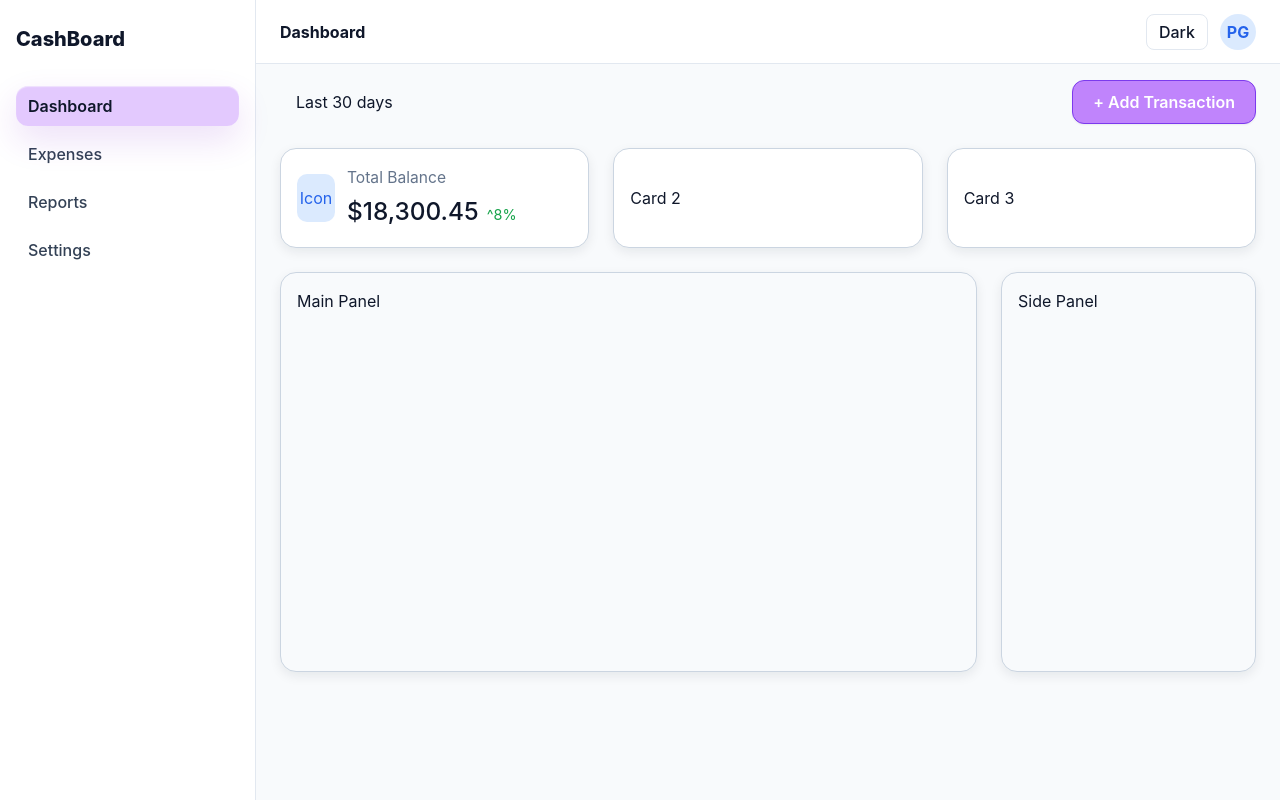
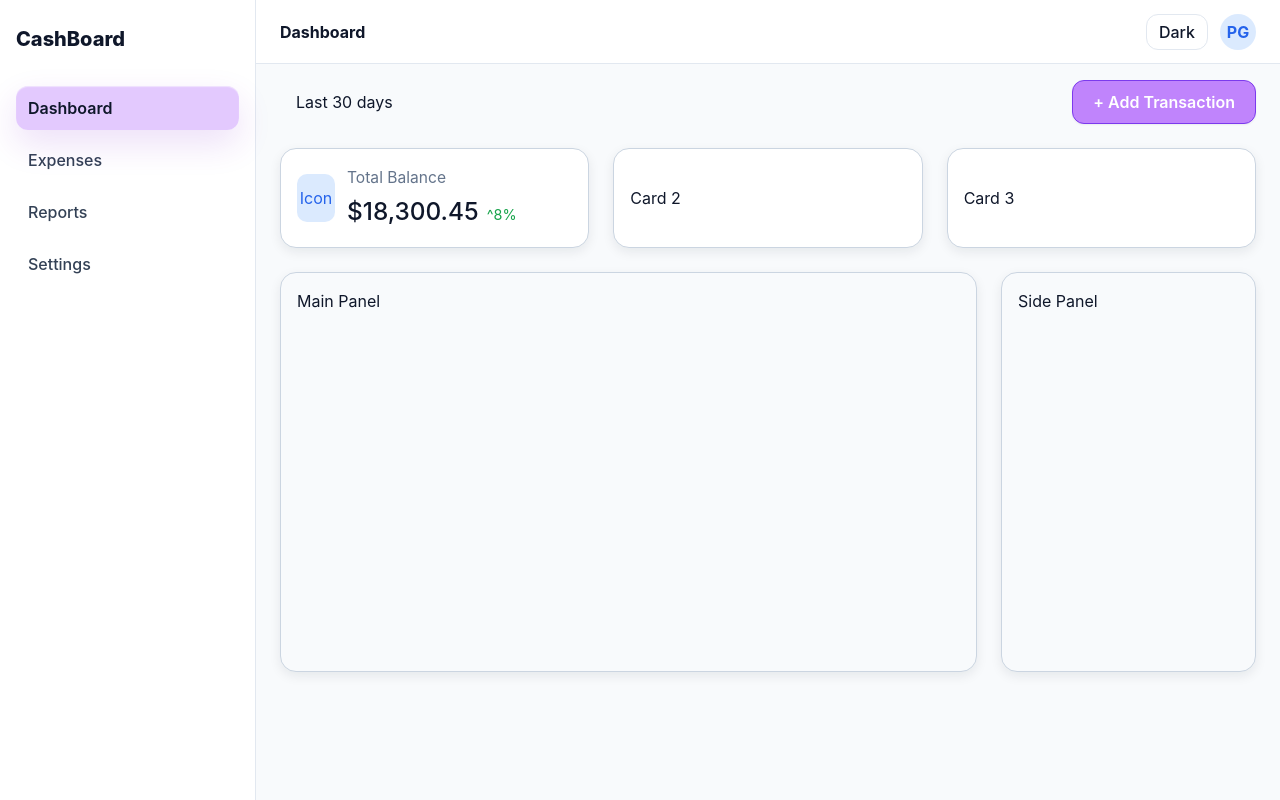
Before and after one commit to Gurmis/CashBoard, a Vue app: page / in a window 1280 px wide. Built offline with nearby package versions, Linux system fonts and the light colour scheme.

Commit message:
main app layout changes + polishing

```diff
--- a/src/App.vue
+++ b/src/App.vue
@@ -6,7 +6,9 @@
     <div class="app-main">
       <AppTopbar />
       <section class="content">
-        <RouterView />
+        <div class="content-inner">
+          <RouterView />
+        </div>
       </section>
     </div>
   </div>
@@ -31,8 +33,8 @@ import AppTopbar from "./components/layout/AppTopbar.vue";
 }
 
 .app-main {
+  display: flex;
   flex: 1;
-  display: flex;
   flex-direction: column;
 }
 
@@ -41,4 +43,10 @@ import AppTopbar from "./components/layout/AppTopbar.vue";
   overflow: auto;
   padding: 16px 24px;
 }
+
+.content-inner {
+  max-width: 1120px;
+  width: 100%;
+  margin: 0 auto;
+}
 </style>
--- a/src/components/layout/AppSidebar.vue
+++ b/src/components/layout/AppSidebar.vue
@@ -43,8 +43,8 @@
 }
 
 .sidebar__link {
-  min-height: 40px;
-  padding: 0 12px;
+  min-height: 44px;
+  padding: 8px 12px;
 }
 
 .sidebar__link:hover {
--- a/src/components/layout/AppTopbar.vue
+++ b/src/components/layout/AppTopbar.vue
@@ -59,7 +59,7 @@ onMounted(() => {
   min-height: 36px;
   padding: 0 12px;
   border: 1px solid var(--border-subtle);
-  border-radius: var(--radius-md);
+  border-radius: var(--radius-xl);
   background: var(--surface-panel);
   color: var(--text-primary);
   font-weight: 500;
```
